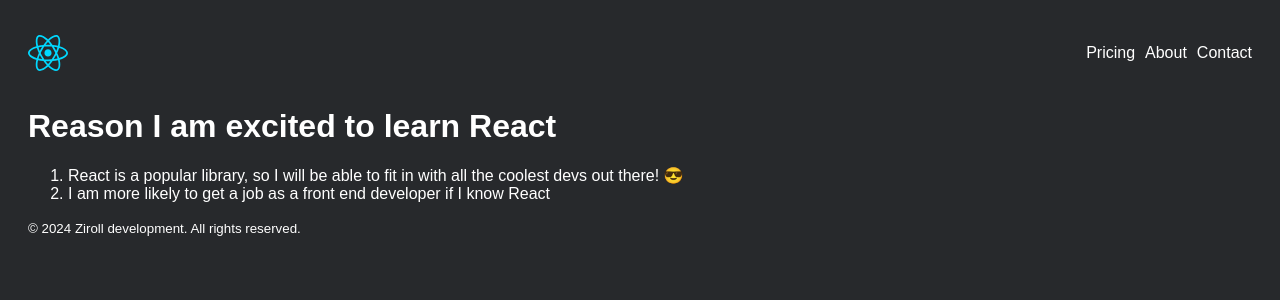
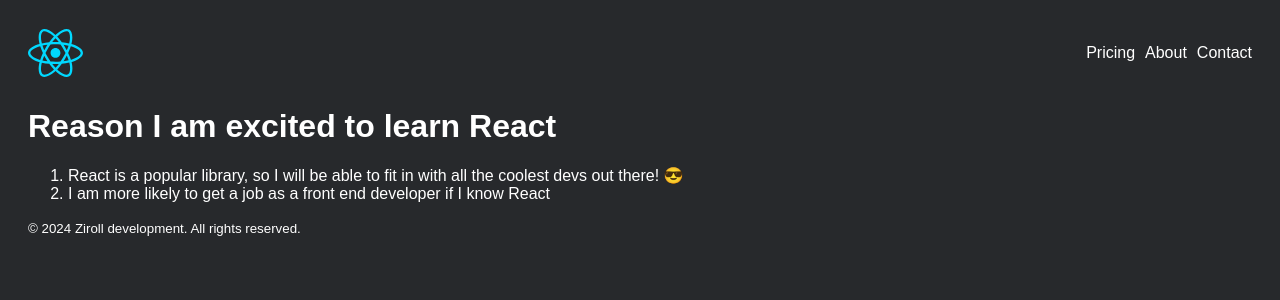
Before and after one commit to njgarg22/ReactFacts, a React (Vite) app: page / in a window 1280 px wide. Shown: the top 300 px of the page. Built offline with nearby package versions, Linux system fonts and the light colour scheme.

Commit message:
Styling challenge 2

```diff
--- a/src/index.css
+++ b/src/index.css
@@ -28,3 +28,7 @@ h1 {
     margin-left: 10px;
     font: 1.1rem;
 }
+
+.nav-logo {
+    width: 55px;
+}
--- a/src/index.jsx
+++ b/src/index.jsx
@@ -5,15 +5,13 @@ const root = createRoot(document.getElementById("root"))
 /**
  * Challenge:
  *
- * Using flexbox, line up the `li`s horizontally and put them inline
- * with the React logo.
- *
- * NOTE: for practice's sake, don't select any elements, but use classes for all styling.
+ * Move the `width` style off the JSX and into CSS with a dedicated
+ * className on the img element, and change the width to 55px instead
  */
 function Header() {
     return (
             <header className="header">
-                <img src="src/assets/react.svg" width="40px" alt="React logo" />
+                <img src="src/assets/react.svg" className="nav-logo" alt="React logo" />
                 <nav>
                     <ul className="nav-list">
                         <li className="nav-list-item">Pricing</li>
```
